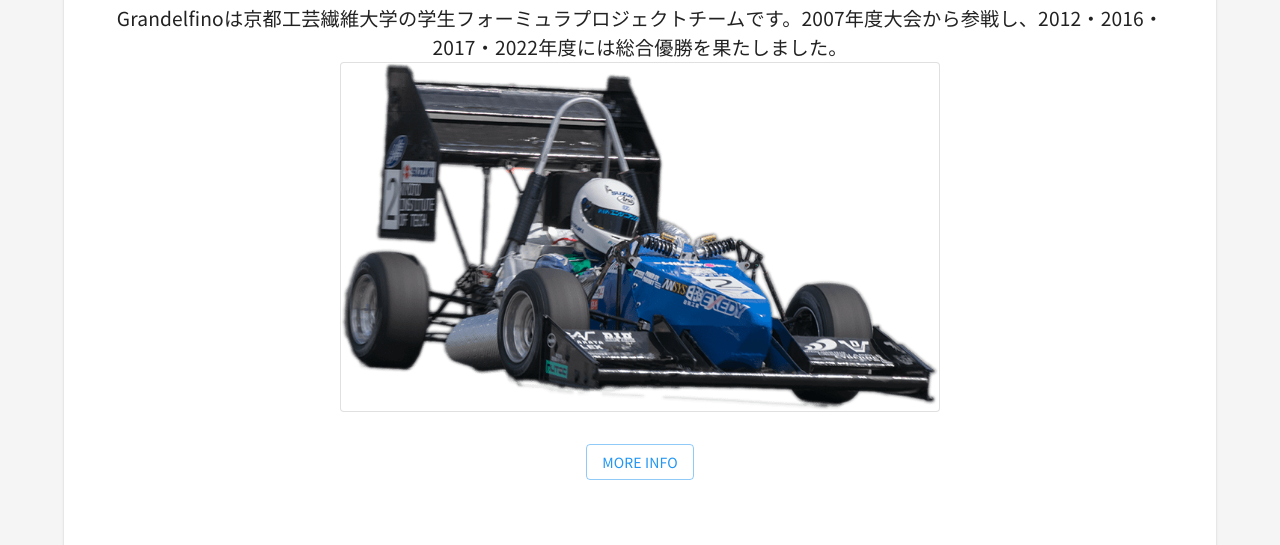
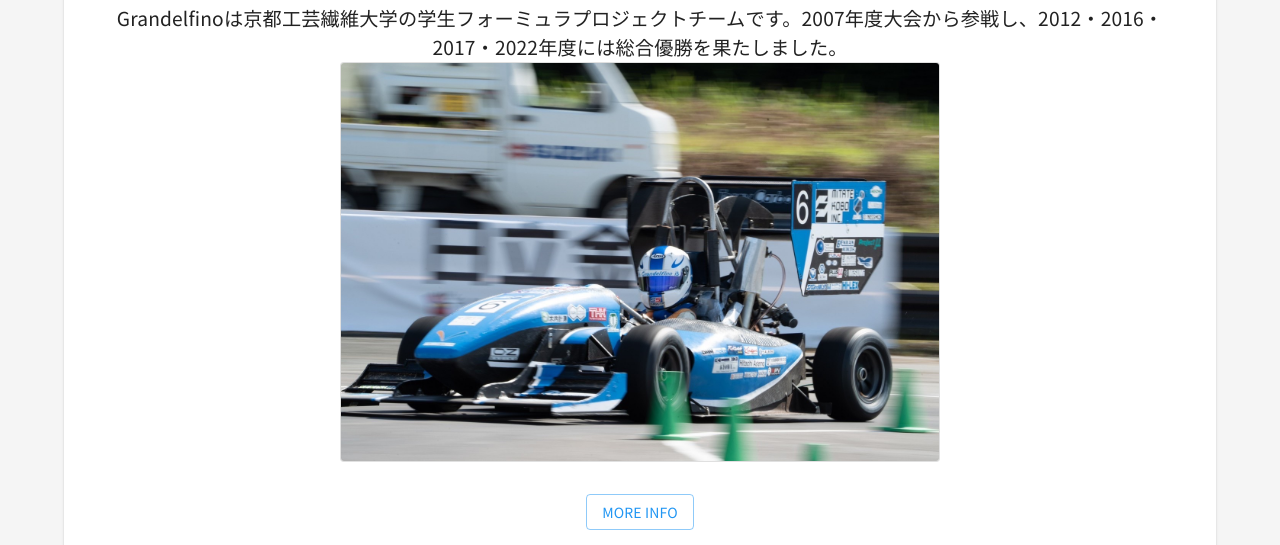
Before and after one commit to Grandelfino/homepage, a Gatsby site: page / in a window 1280 px wide. Shown: the part 653-1198 px from the top of the page. Built offline with nearby package versions, Linux system fonts and the light colour scheme; Gatsby itself is replaced by a stand-in of ours.

Commit message:
change index_2 img

```diff
--- a/src/pages/index.js
+++ b/src/pages/index.js
@@ -112,7 +112,7 @@ const AboutUS = () => {
         </Typography>
         <Card variant="outlined" sx={{ maxWidth: 600 }}>
           <CardMedia>
-            <StaticImage src="../images/index/index_2.png" alt="Top page" />
+            <StaticImage src="../images/index/index_4.jpg" alt="Top page" />
           </CardMedia>
         </Card>
         <Button
@@ -158,6 +158,8 @@ const AboutSAE = () => {
     </Grid>
   )
 }
+
+
 
 const AboutSponsor = () => {
   return (
```
Also changed, not shown: src/images/index/index_4.jpg (added).
